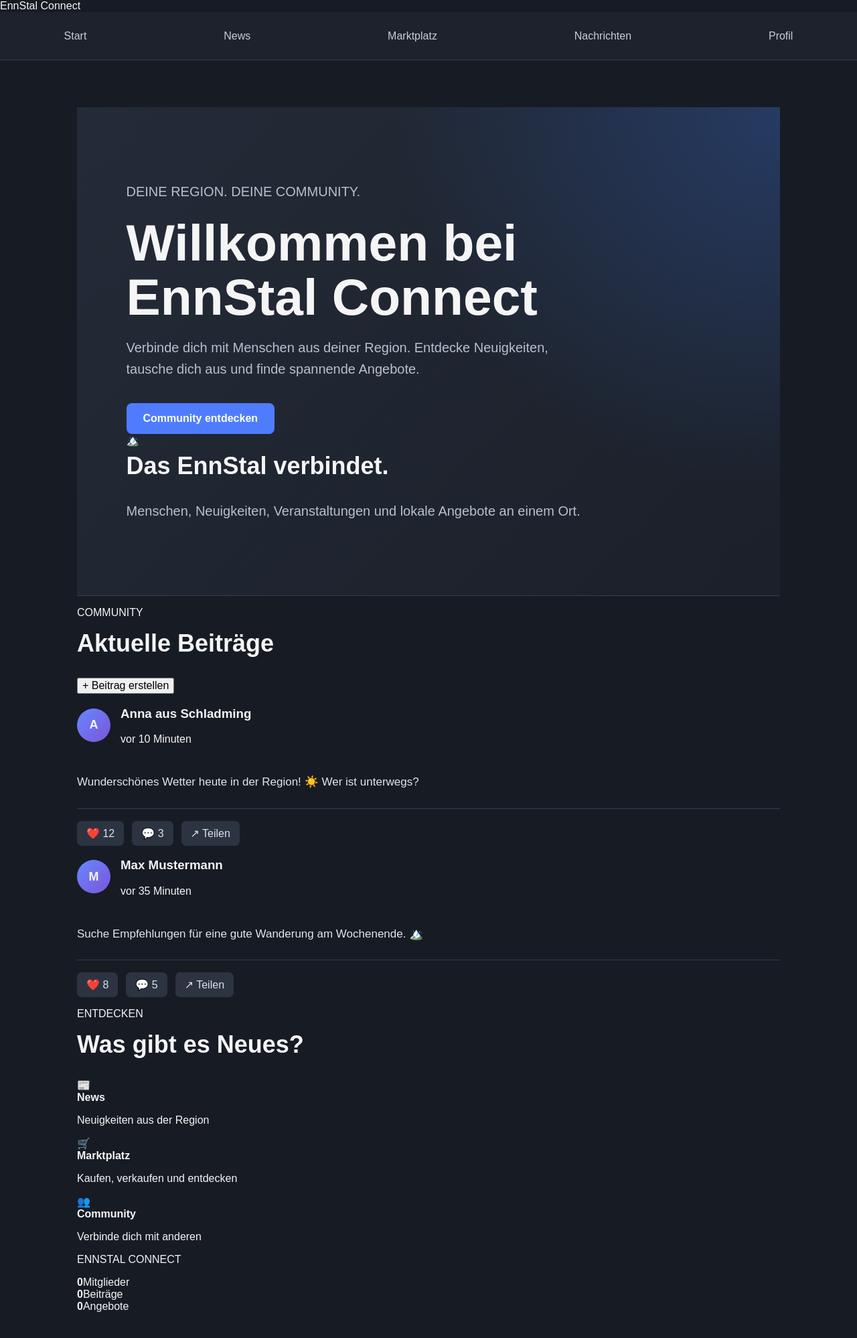
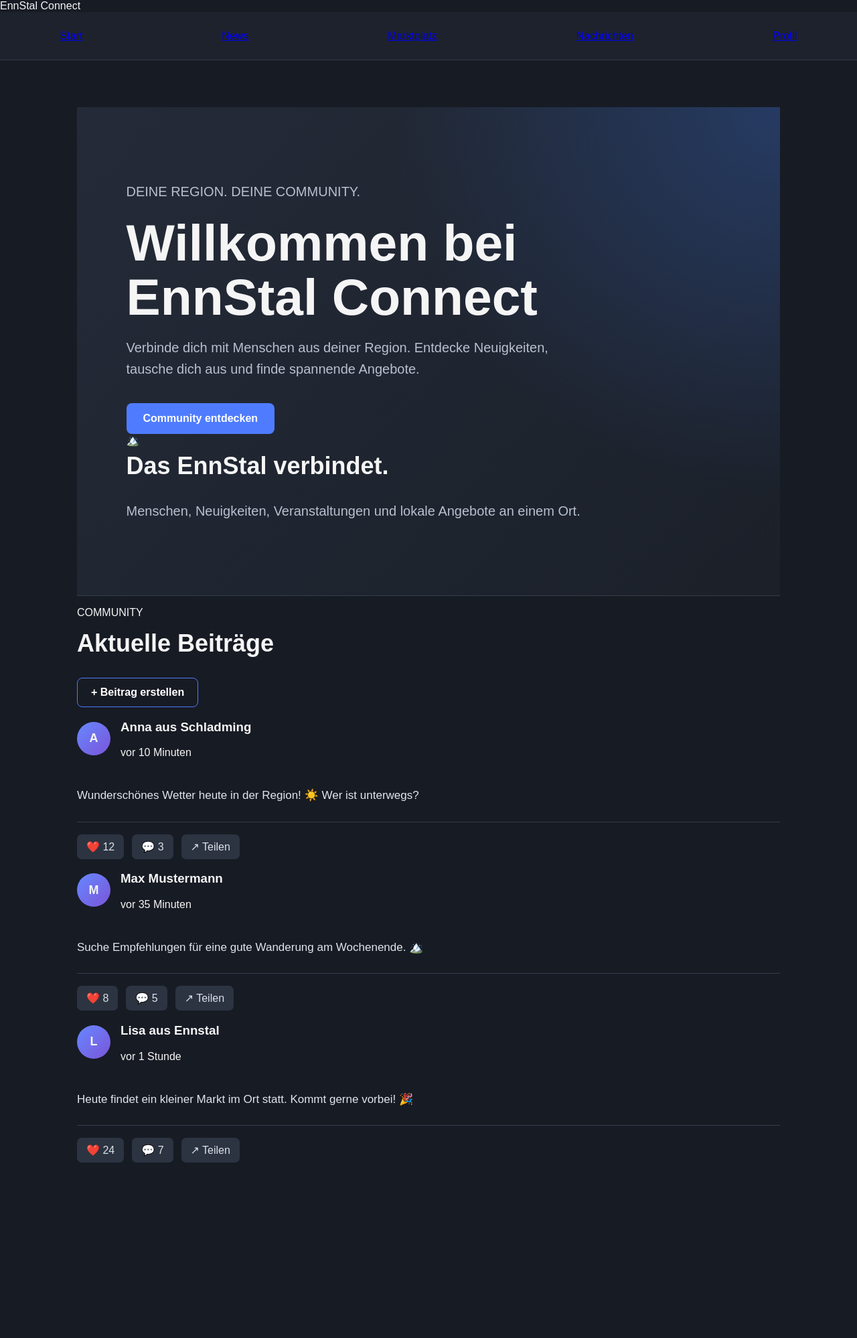
Before and after one commit to eggoflex94/ennstal-connect, a React (Vite) app: page / in a window 1280 px wide. Shown: the top 1998 px of the page at 67% size. After the commit the page ends 1806 px from the top, so only its background shows below. Built offline with nearby package versions, Linux system fonts and the light colour scheme.

Commit message:
Refactor App component layout and remove useState
Refactor App component to remove state management and update header and main sections.

```diff
--- a/src/App.jsx
+++ b/src/App.jsx
@@ -1,13 +1,10 @@
-import { useState } from "react";
-
 function App() {
-  const [activePage, setActivePage] = useState("Start");
-
   const posts = [
     {
       id: 1,
       name: "Anna aus Schladming",
       time: "vor 10 Minuten",
+      avatar: "A",
       text: "Wunderschönes Wetter heute in der Region! ☀️ Wer ist unterwegs?",
       likes: 12,
       comments: 3,
@@ -16,81 +13,93 @@ function App() {
       id: 2,
       name: "Max Mustermann",
       time: "vor 35 Minuten",
+      avatar: "M",
       text: "Suche Empfehlungen für eine gute Wanderung am Wochenende. 🏔️",
       likes: 8,
       comments: 5,
+    },
+    {
+      id: 3,
+      name: "Lisa aus Ennstal",
+      time: "vor 1 Stunde",
+      avatar: "L",
+      text: "Heute findet ein kleiner Markt im Ort statt. Kommt gerne vorbei! 🎉",
+      likes: 24,
+      comments: 7,
     },
   ];
 
   return (
     <div className="app">
-      <header className="topbar">
+      <header className="navbar">
         <div className="logo">
-          EnnStal <span>Connect</span>
+          EnnStal Connect
         </div>
 
         <nav>
-          {["Start", "News", "Marktplatz", "Nachrichten", "Profil"].map(
-            (item) => (
-              <button
-                key={item}
-                className={activePage === item ? "active" : ""}
-                onClick={() => setActivePage(item)}
-              >
-                {item}
-              </button>
-            )
-          )}
+          <a href="#start">Start</a>
+          <a href="#news">News</a>
+          <a href="#marktplatz">Marktplatz</a>
+          <a href="#nachrichten">Nachrichten</a>
+          <a href="#profil">Profil</a>
         </nav>
       </header>
 
-      <main className="container">
-        <section className="hero">
-          <div>
-            <p className="eyebrow">DEINE REGION. DEINE COMMUNITY.</p>
+      <main>
+        <section className="hero" id="start">
+          <div className="hero-content">
+            <p className="eyebrow">
+              DEINE REGION. DEINE COMMUNITY.
+            </p>
 
             <h1>
-              Willkommen bei <span>EnnStal Connect</span>
+              Willkommen bei
+              <br />
+              EnnStal Connect
             </h1>
 
             <p className="hero-text">
-              Verbinde dich mit Menschen aus deiner Region. Entdecke Neuigkeiten,
-              tausche dich aus und finde spannende Angebote.
+              Verbinde dich mit Menschen aus deiner Region.
+              Entdecke Neuigkeiten, tausche dich aus und finde
+              spannende Angebote.
             </p>
 
             <button className="primary-button">
               Community entdecken
             </button>
-          </div>
 
-          <div className="hero-card">
-            <div className="hero-icon">🏔️</div>
+            <div className="hero-info">
+              <span className="mountain">🏔️</span>
+
+              <div>
                 <h2>Das EnnStal verbindet.</h2>
                 <p>
-              Menschen, Neuigkeiten, Veranstaltungen und lokale Angebote an
-              einem Ort.
+                  Menschen, Neuigkeiten, Veranstaltungen und lokale
+                  Angebote an einem Ort.
                 </p>
+              </div>
+            </div>
           </div>
         </section>
 
-        <section className="content-grid">
-          <div className="feed">
+        <section className="community" id="news">
           <div className="section-header">
             <div>
               <p className="eyebrow">COMMUNITY</p>
               <h2>Aktuelle Beiträge</h2>
             </div>
 
-              <button className="secondary-button">
+            <button className="create-post">
               + Beitrag erstellen
             </button>
           </div>
 
+          <div className="posts">
             {posts.map((post) => (
               <article className="post-card" key={post.id}>
                 <div className="post-header">
                   <div className="avatar">
-                    {post.name.charAt(0)}
+                    {post.avatar}
                   </div>
 
                   <div>
@@ -99,68 +108,26 @@ function App() {
                   </div>
                 </div>
 
-                <p className="post-text">{post.text}</p>
+                <p className="post-text">
+                  {post.text}
+                </p>
 
                 <div className="post-actions">
-                  <button>❤️ {post.likes}</button>
-                  <button>💬 {post.comments}</button>
-                  <button>↗ Teilen</button>
+                  <button>
+                    ❤️ {post.likes}
+                  </button>
+
+                  <button>
+                    💬 {post.comments}
+                  </button>
+
+                  <button>
+                    ↗ Teilen
+                  </button>
                 </div>
               </article>
             ))}
           </div>
-
-          <aside className="sidebar">
-            <div className="info-card">
-              <p className="eyebrow">ENTDECKEN</p>
-              <h2>Was gibt es Neues?</h2>
-
-              <div className="info-item">
-                <span>📰</span>
-                <div>
-                  <strong>News</strong>
-                  <p>Neuigkeiten aus der Region</p>
-                </div>
-              </div>
-
-              <div className="info-item">
-                <span>🛒</span>
-                <div>
-                  <strong>Marktplatz</strong>
-                  <p>Kaufen, verkaufen und entdecken</p>
-                </div>
-              </div>
-
-              <div className="info-item">
-                <span>👥</span>
-                <div>
-                  <strong>Community</strong>
-                  <p>Verbinde dich mit anderen</p>
-                </div>
-              </div>
-            </div>
-
-            <div className="stats-card">
-              <p className="eyebrow">ENNSTAL CONNECT</p>
-
-              <div className="stats">
-                <div>
-                  <strong>0</strong>
-                  <span>Mitglieder</span>
-                </div>
-
-                <div>
-                  <strong>0</strong>
-                  <span>Beiträge</span>
-                </div>
-
-                <div>
-                  <strong>0</strong>
-                  <span>Angebote</span>
-                </div>
-              </div>
-            </div>
-          </aside>
         </section>
       </main>
     </div>
```
Lines whose indentation alone changed are shown as unchanged.
